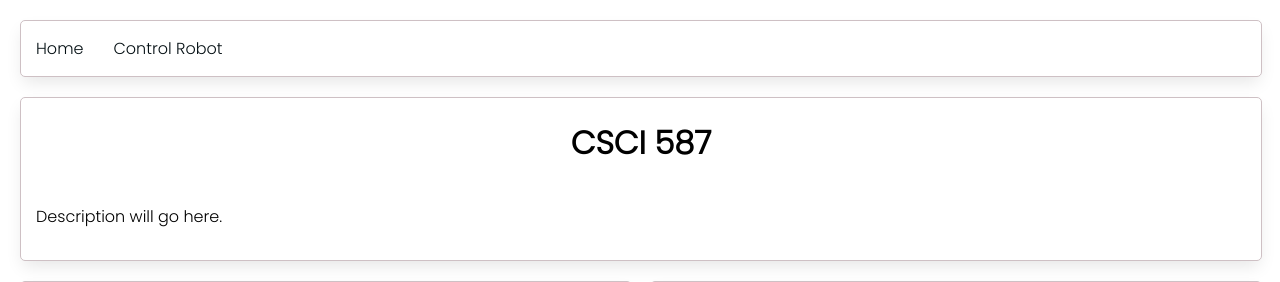
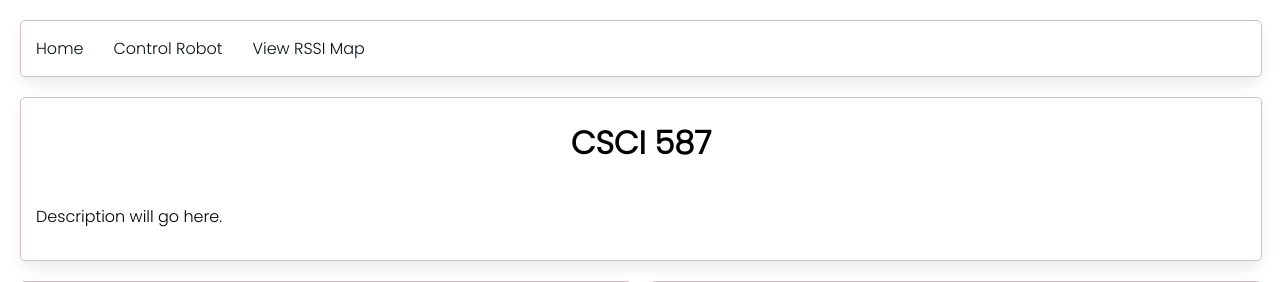
Before and after one commit to 587-Group-7/587-jamming, a FastAPI app: page /control in a window 1280 px wide. Shown: the top 282 px of the page. Run offline with FastAPI, Linux system fonts and the light colour scheme; parts of the project's set-up code (start-up, migrations or seed data) failed here and were passed over.

Commit message:
Small change to user interface

```diff
--- a/app/templates/index.html
+++ b/app/templates/index.html
@@ -89,6 +89,9 @@
                     <div class="nav-item">
                         <a href="/control">Control Robot</a>
                     </div>
+                    <div class="nav-item">
+                        <a href="/control">View RSSI Map</a>
+                    </div>
                 </div>
             </div>
         </header>
```
